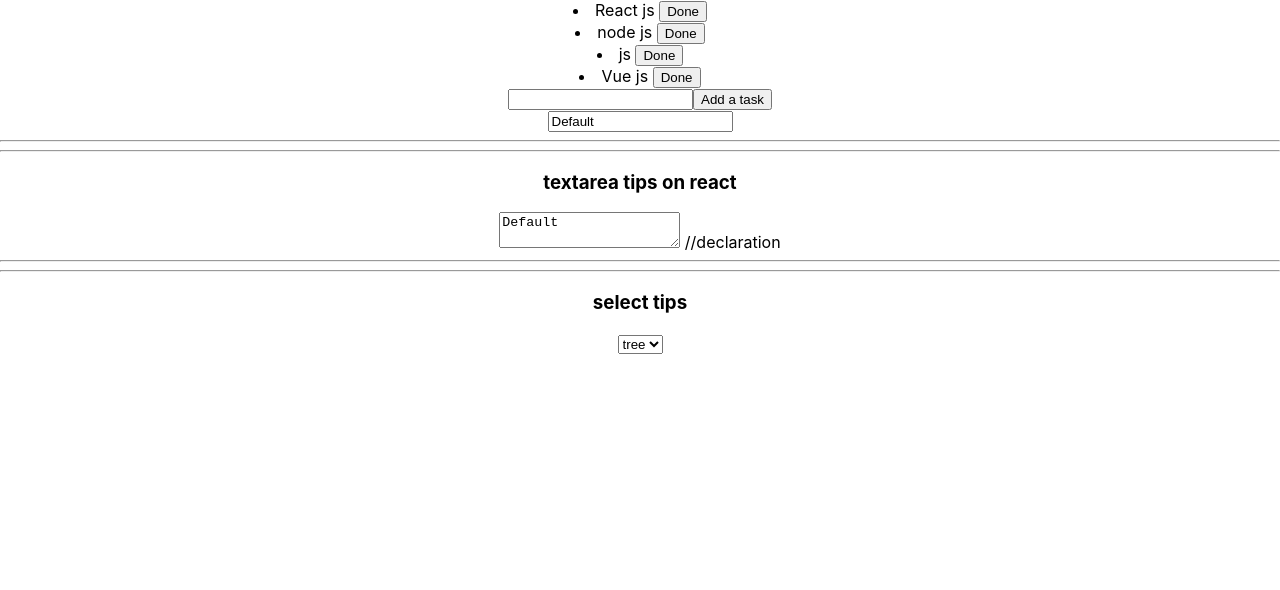
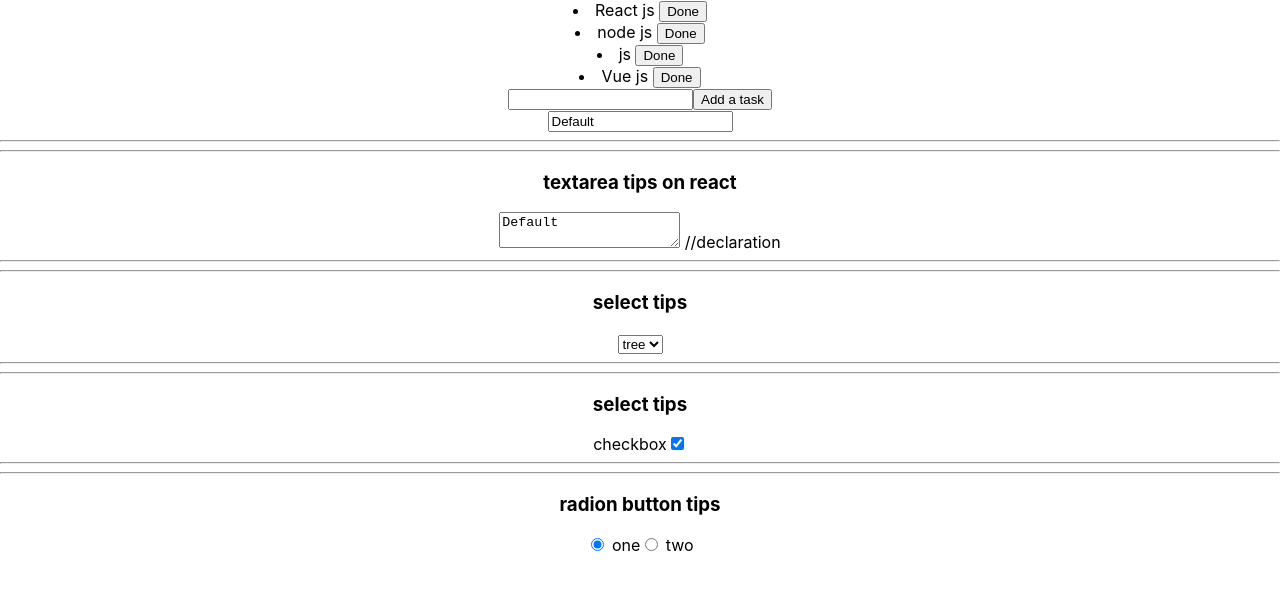
Before and after one commit to anassraissi/todolist_react_js, a React (Create React App) app: page / in a window 1280 px wide. Shown: the top 590 px of the page. Built offline with nearby package versions, Linux system fonts and the light colour scheme.

Commit message:
radio button tips

```diff
--- a/src/Controlled_component.js
+++ b/src/Controlled_component.js
@@ -3,7 +3,9 @@ class Controlled_component extends Component{
     // controlled component controle inputs inside component
         state={
                 value:'Default',
-                selectvalue:'3'
+                selectvalue:'3',
+                checked:true,
+                radio_value:1
         }
         setvalue=(event)=>{
                 this.setState({
@@ -15,6 +17,18 @@ class Controlled_component extends Component{
             this.setState({
                 selectvalue:event.target.value
             })
+        }
+        change_checkbox=(event)=>{
+            console.log(event.target.checked);
+            this.setState({
+
+                checked:event.target.checked
+            })
+        }
+        change_value=(event)=>{
+                this.setState({
+                    radio_value:event.target.value
+                })
         }
 
     render(){
@@ -31,6 +45,15 @@ class Controlled_component extends Component{
                     <option value={2}>two</option>
                     <option value={3}>tree</option>
                  </select>
+                 <hr/><hr/>
+                 <h3>select tips</h3>
+                 <label>checkbox</label>
+                 <input type="checkbox" checked={this.state.checked} onChange={this.change_checkbox}/>
+                 <hr/><hr/>
+                 <h3>radion button tips</h3>
+                 <input type='radio' value='1' checked={this.state.radio_value==1} onChange={this.change_value}/> one
+                 <input type='radio' value='2' checked={this.state.radio_value==2} onChange={this.change_value} /> two
+
             </div>
         )
     }
```
